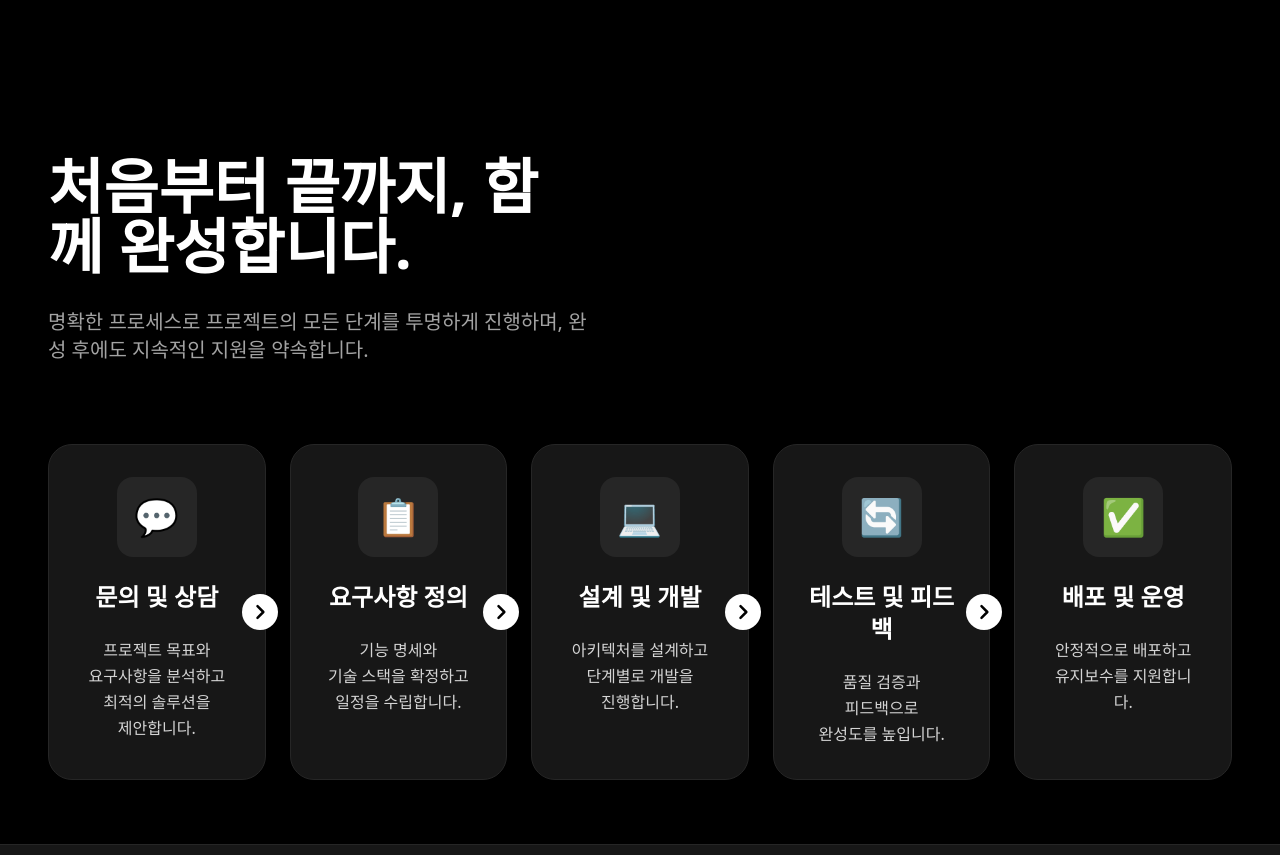
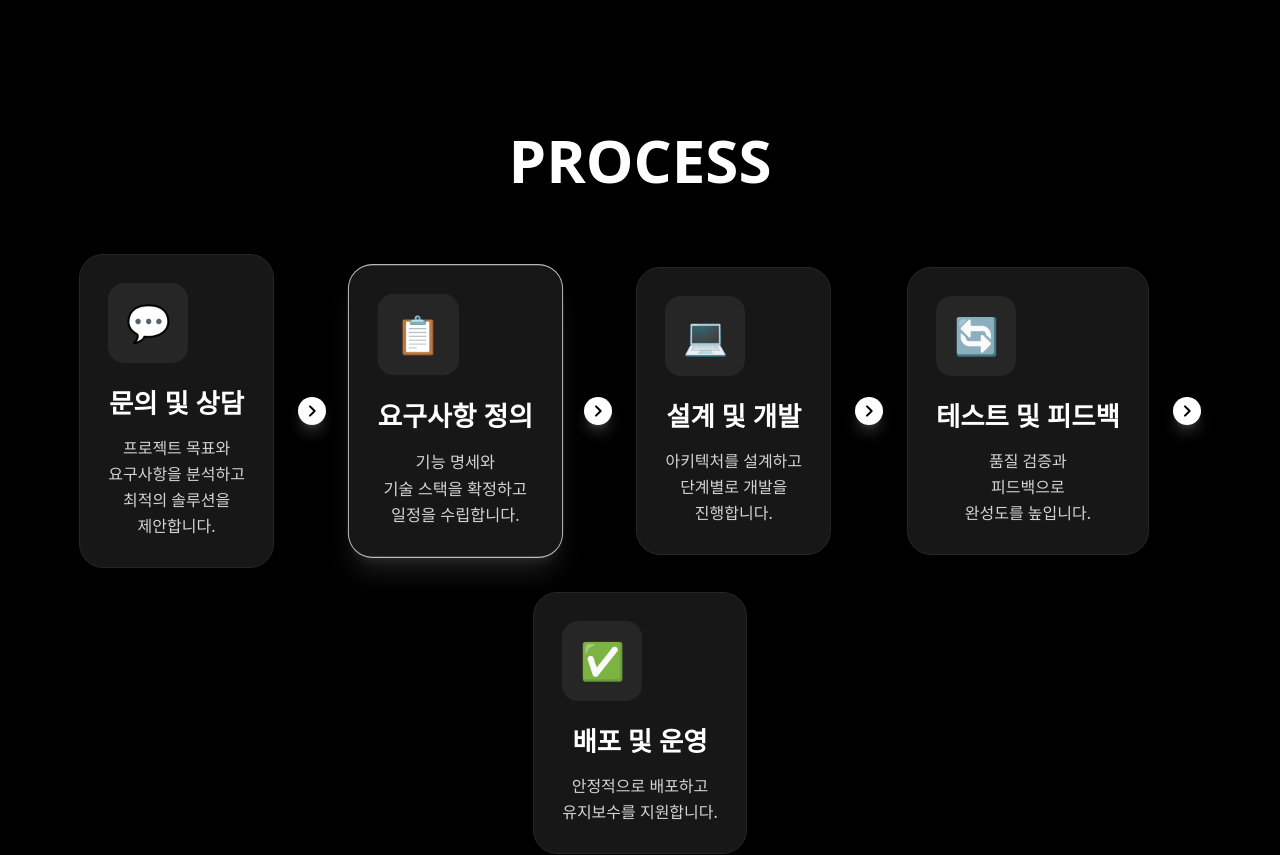
Before and after one commit to oz-kangkangparks/kangkangparks, a Next.js app: page / in a window 1280 px wide. Shown: the part 2380-3235 px from the top of the page. Built offline with nearby package versions, Linux system fonts and the light colour scheme.

Commit message:
Modify : 애니메이션 추가, arrow 조절

```diff
--- a/components/sections/Process.tsx
+++ b/components/sections/Process.tsx
@@ -1,107 +1,145 @@
-'use client'
+"use client";
 
-import React from 'react';
-import { motion } from 'framer-motion';
+import React, { useEffect, useState } from "react";
+import { motion } from "framer-motion";
 
 const processSteps = [
     {
-    step: '01',
-    icon: '💬',
-    title: '문의 및 상담',
-    description: '프로젝트 목표와\n요구사항을 분석하고\n최적의 솔루션을\n제안합니다.',
+        step: "01",
+        icon: "💬",
+        title: "문의 및 상담",
+        description:
+            "프로젝트 목표와\n요구사항을 분석하고\n최적의 솔루션을\n제안합니다.",
     },
     {
-    step: '02',
-    icon: '📋',
-    title: '요구사항 정의',
-    description: '기능 명세와\n기술 스택을 확정하고\n일정을 수립합니다.',
+        step: "02",
+        icon: "📋",
+        title: "요구사항 정의",
+        description: "기능 명세와\n기술 스택을 확정하고\n일정을 수립합니다.",
     },
     {
-    step: '03',
-    icon: '💻',
-    title: '설계 및 개발',
-    description: '아키텍처를 설계하고\n단계별로 개발을\n진행합니다.',
+        step: "03",
+        icon: "💻",
+        title: "설계 및 개발",
+        description: "아키텍처를 설계하고\n단계별로 개발을\n진행합니다.",
     },
     {
-    step: '04',
-    icon: '🔄',
-    title: '테스트 및 피드백',
-    description: '품질 검증과\n피드백으로\n완성도를 높입니다.',
+        step: "04",
+        icon: "🔄",
+        title: "테스트 및 피드백",
+        description: "품질 검증과\n피드백으로\n완성도를 높입니다.",
     },
     {
-    step: '05',
-    icon: '✅',
-    title: '배포 및 운영',
-    description: '안정적으로 배포하고\n유지보수를 지원합니다.',
+        step: "05",
+        icon: "✅",
+        title: "배포 및 운영",
+        description: "안정적으로 배포하고\n유지보수를 지원합니다.",
     },
 ];
 
 export default function Process() {
+    const [activeIndex, setActiveIndex] = useState(0);
+    const [isPaused, setIsPaused] = useState(false);
+
+    useEffect(() => {
+        if (isPaused) return;
+        const timer = setInterval(() => {
+            setActiveIndex((prev) => (prev + 1) % processSteps.length);
+        }, 1000);
+        return () => clearInterval(timer);
+    }, [isPaused]);
+
+    const handleMouseEnter = (index: number) => {
+        setIsPaused(true);
+        setActiveIndex(index);
+    };
+
+    const handleMouseLeave = (index: number) => {
+        setActiveIndex((index + 1) % processSteps.length);
+        setIsPaused(false);
+    };
+
     return (
-    <section className="relative bg-black py-16">
-      <div className="mx-auto px-6 lg:px-12 mb-20">
-        <div className="grid lg:grid-cols-2 gap-16 lg:gap-24">
-          {/* Left - Content */}
+        <section className="relative flex h-screen w-full items-center justify-center bg-black">
+            <div className="mx-auto w-full px-6 lg:px-12">
                 <motion.div
-            initial={{ opacity: 0, y: 20 }}
+                    className="mb-16 text-center"
+                    initial={{ opacity: 0, y: 50 }}
                     whileInView={{ opacity: 1, y: 0 }}
-            viewport={{ once: true }}
+                    viewport={{ once: true, amount: 0.4 }}
+                    transition={{ duration: 0.8, ease: "easeOut" }}
                 >
-            <h2 className="text-4xl lg:text-5xl xl:text-6xl font-bold text-white mb-8 leading-tight">
-              처음부터 끝까지, 함께 완성합니다.
+                    <h2 className="text-4xl font-bold leading-tight text-white lg:text-5xl xl:text-6xl">
+                        PROCESS
                     </h2>
-            <p className="text-lg lg:text-xl text-neutral-400 leading-relaxed">
-              명확한 프로세스로 프로젝트의 모든 단계를 투명하게 진행하며, 완성 후에도 지속적인 지원을 약속합니다.
-            </p>
                 </motion.div>
-
-          {/* Right - Empty Space */}
-          <div></div>
-        </div>
-      </div>
-
-      <div className="mx-auto px-6 lg:px-12">
                 {/* Process Steps */}
-        <div className="grid md:grid-cols-2 lg:grid-cols-5 gap-6">
-          {processSteps.map((step, index) => (
+                <div className="flex flex-wrap items-center justify-center gap-6">
+                    {processSteps.map((step, index) => {
+                        const isActive = activeIndex === index;
+                        const card = (
                             <motion.div
-              key={step.step}
                                 initial={{ opacity: 0, y: 30 }}
                                 whileInView={{ opacity: 1, y: 0 }}
                                 viewport={{ once: true }}
-              transition={{ delay: index * 0.1, duration: 0.6 }}
-              className="relative"
+                                transition={{
+                                    delay: index * 0.1,
+                                    duration: 0.6,
+                                }}
+                                className="relative flex w-full max-w-sm flex-col items-center text-center sm:max-w-md lg:max-w-[260px]"
                             >
-              {/* Card */}
-              <div className="bg-neutral-900 rounded-3xl p-8 border border-neutral-800 hover:border-neutral-700 transition-all h-full flex flex-col items-center text-center">
-                {/* Icon */}
-                <div className="w-20 h-20 bg-neutral-800 rounded-2xl flex items-center justify-center mb-6">
-                  <span className="text-4xl">{step.icon}</span>
+                                <div
+                                    className={`w-full rounded-3xl border p-7 transition-all duration-300 ${
+                                        isActive
+                                            ? "border-white/70 shadow-xl shadow-white/10 scale-[1.02]"
+                                            : "border-neutral-800 hover:border-neutral-600"
+                                    } bg-neutral-900`}
+                                    onMouseEnter={() => handleMouseEnter(index)}
+                                    onMouseLeave={() => handleMouseLeave(index)}
+                                >
+                                    <div className="mb-6 flex h-16 w-16 items-center justify-center rounded-2xl bg-neutral-800 sm:h-20 sm:w-20">
+                                        <span className="text-3xl sm:text-4xl">
+                                            {step.icon}
+                                        </span>
                                     </div>
-
-                {/* Title */}
-                <h3 className="text-2xl font-bold text-white mb-6">
+                                    <h3 className="mb-4 text-2xl font-bold text-white sm:text-[1.65rem]">
                                         {step.title}
                                     </h3>
-
-                {/* Description */}
                                     <p className="text-base text-neutral-300 leading-relaxed whitespace-pre-line">
                                         {step.description}
                                     </p>
                                 </div>
+                            </motion.div>
+                        );
 
-              {/* Arrow (except last item) */}
+                        return (
+                            <div
+                                key={step.step}
+                                className="flex items-center gap-6"
+                            >
+                                {card}
                                 {index < processSteps.length - 1 && (
-                <div className="hidden lg:block absolute top-1/2 -right-3 transform -translate-y-1/2 z-10">
-                  <div className="w-9 h-9 bg-white rounded-full flex items-center justify-center">
-                    <svg className="w-5 h-5 text-black" fill="none" viewBox="0 0 24 24" stroke="currentColor">
-                      <path strokeLinecap="round" strokeLinejoin="round" strokeWidth={3} d="M9 5l7 7-7 7" />
+                                    <div className="hidden lg:flex items-center justify-center">
+                                        <div className="flex h-7 w-7 items-center justify-center rounded-full bg-white shadow-lg shadow-white/20">
+                                            <svg
+                                                className="h-4 w-4 text-black"
+                                                fill="none"
+                                                viewBox="0 0 24 24"
+                                                stroke="currentColor"
+                                            >
+                                                <path
+                                                    strokeLinecap="round"
+                                                    strokeLinejoin="round"
+                                                    strokeWidth={3}
+                                                    d="M9 5l7 7-7 7"
+                                                />
                                             </svg>
                                         </div>
                                     </div>
                                 )}
-            </motion.div>
-          ))}
+                            </div>
+                        );
+                    })}
                 </div>
             </div>
         </section>
```
Lines whose indentation alone changed are shown as unchanged.
